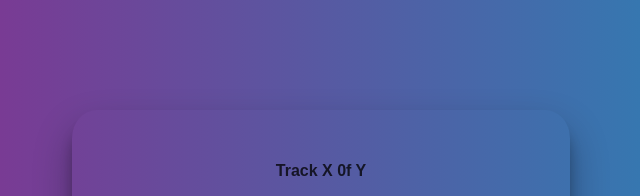
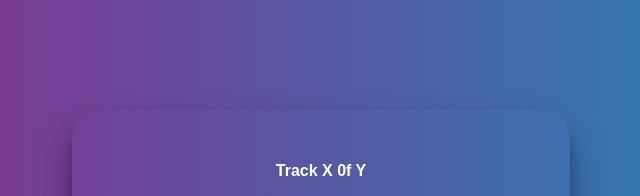
Before and after one commit to Lordcavi/caviplay, a plain HTML site: page index.html in a window 1280 px wide. Shown: the top 196 px of the page, 319-959 px from the left. Drawn offline with Linux system fonts and the light colour scheme.

Commit message:
Update style.css
changed now-playing color to a brighter one

```diff
--- a/style.css
+++ b/style.css
@@ -50,7 +50,7 @@
 .now-playing {
   font-size: 1rem;
   font-weight: bold;
-  color: rgba(0, 0, 0, 0.76);
+  color: white;
 }
 
 .track-name {
```
